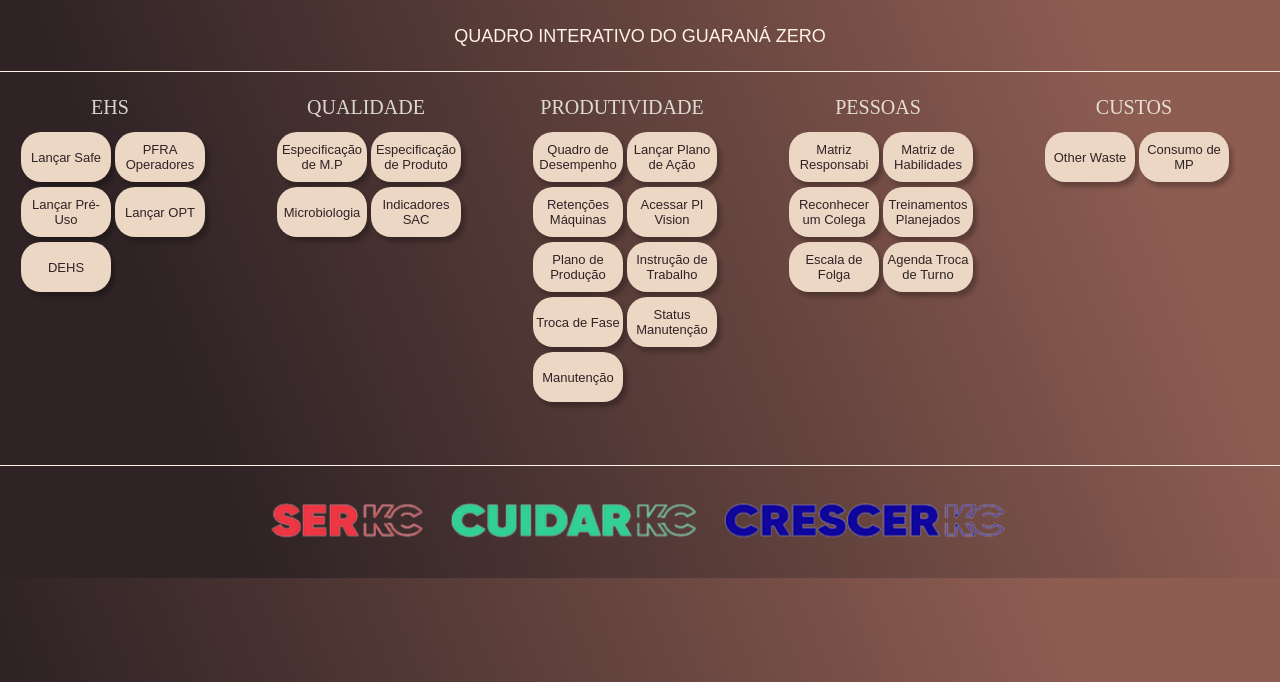
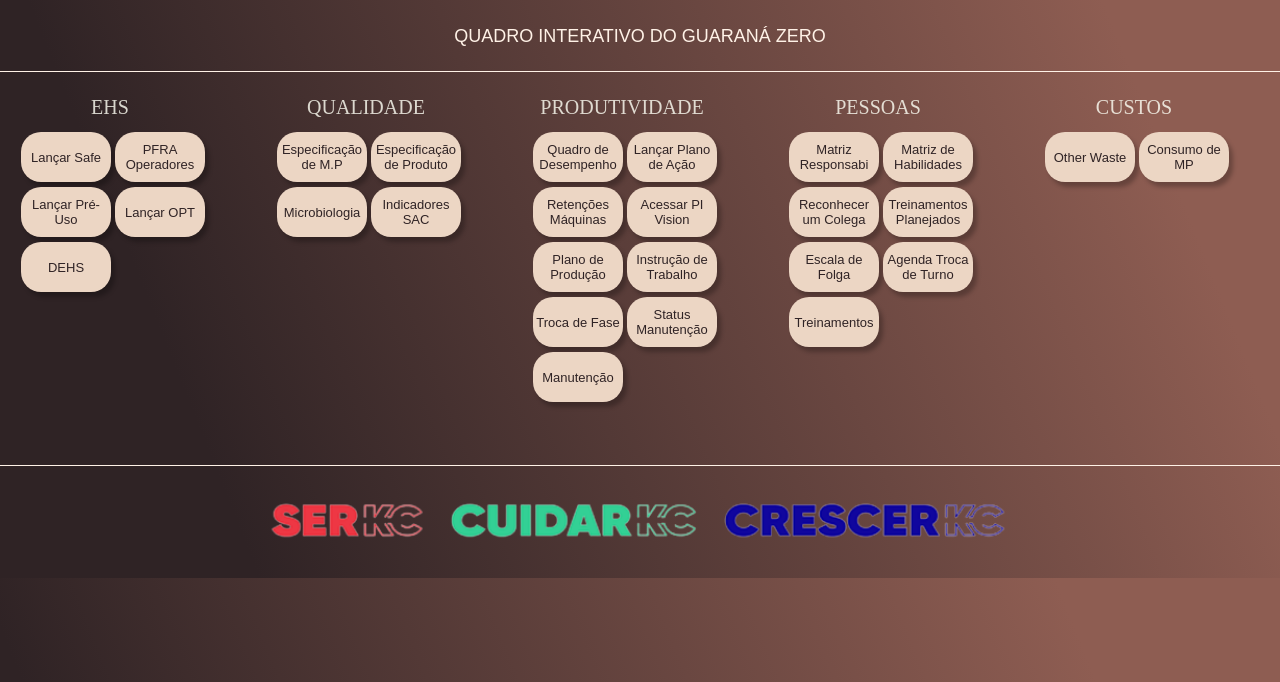
Before and after one commit to l24427/MelhoriaContinua_WWSolucao, a plain HTML site: page index.html in a window 1280 px wide. Shown: the part 118-800 px from the top of the page. Drawn offline with Linux system fonts and the light colour scheme.

Commit message:
Update index.html

```diff
--- a/index.html
+++ b/index.html
@@ -140,6 +140,9 @@
                 <a href="https://kimberlyclark.sharepoint.com/:x:/r/Sites/H945/_layouts/15/Doc.aspx?sourcedoc=%7B21258B47-A4C8-44CD-9B98-59A354013D72%7D&file=Troca%20de%20Turno%20WW.xlsx&action=default&mobileredirect=true" target="_blank"> <button
                         class="Conteudo-principal-escrito-botao" style="text-decoration:none" target="_blank">Agenda Troca de Turno
                         </button></a>
+                <a href="https://app.powerbi.com/groups/cfca818e-1113-48e2-bbd6-c682dd473fb8/reports/b851353d-d70d-42a3-9200-2d794535b7a7/a5d2a35ebdabf993d8c9?experience=power-bi" target="_blank"> <button
+                        class="Conteudo-principal-escrito-botao" style="text-decoration:none" target="_blank">Treinamentos
+                        </button></a>
 
 
 
```
